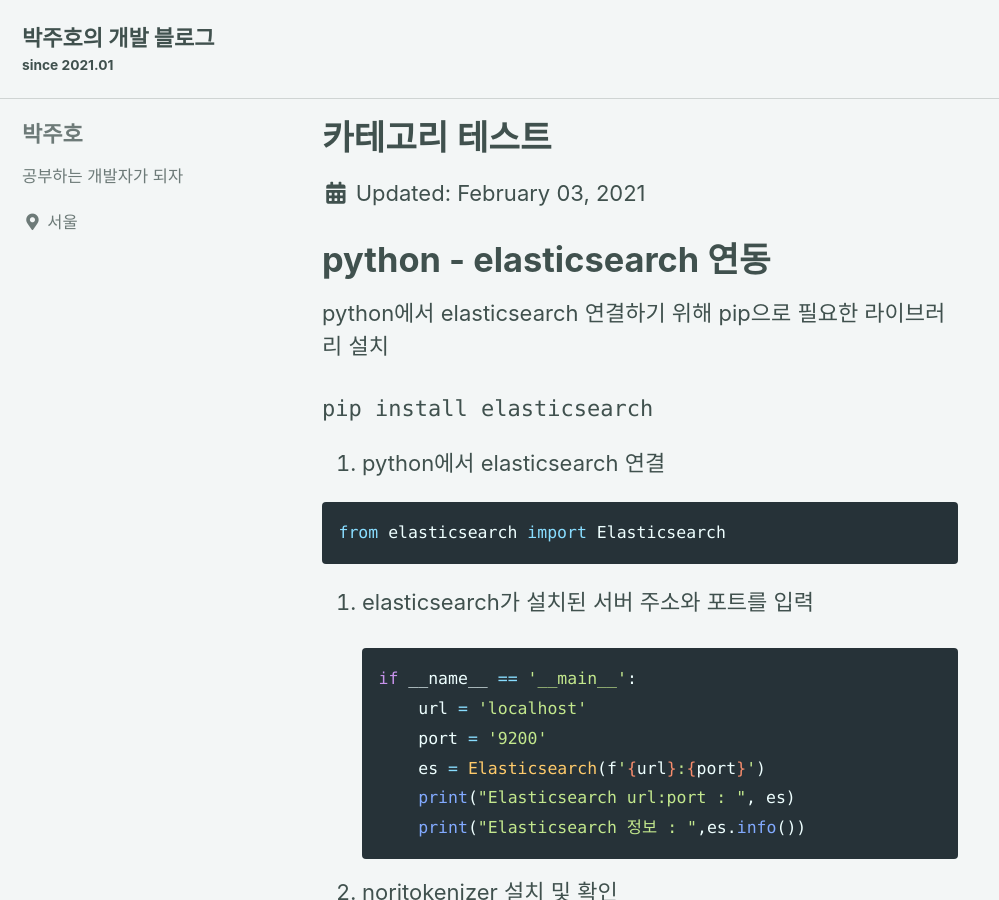
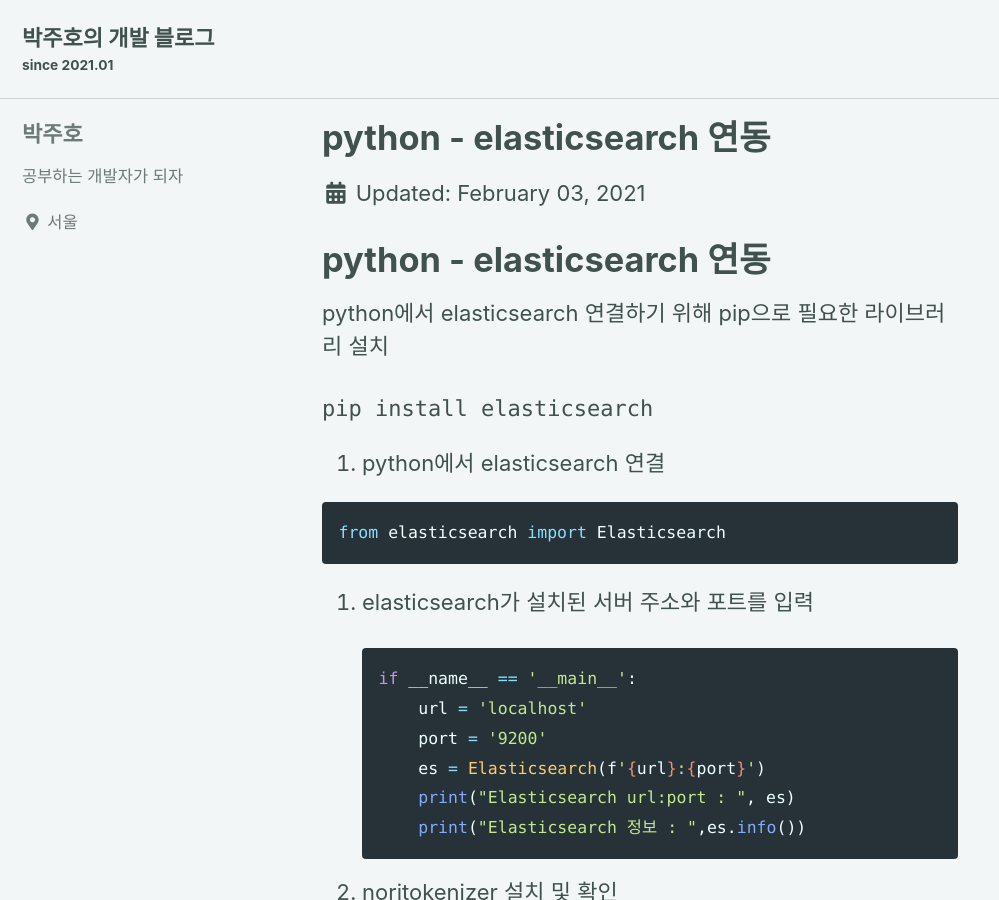
Before and after one commit to JhPlayGround/JhPlayGround.github.io, a Jekyll site: the page built from _posts/2021-02-03-elasticsearh_python.md, in a window 1280 px wide and 900 px high. Shown: the whole window, without its empty margins (0-999 px from the left). Built offline with Jekyll 4.4.1, drawn with Linux system fonts in a browser that asks for light colours; cached includes are drawn as plain includes.

Commit message:
no message

```diff
--- a/_posts/2021-02-03-elasticsearh_python.md
+++ b/_posts/2021-02-03-elasticsearh_python.md
@@ -1,6 +1,6 @@
 ---
 layout : single
-title : "카테고리 테스트"
+title : "python - elasticsearch 연동"
 categories: elasticsearch
 author_profile: true
 tags : elasticsearch
```
